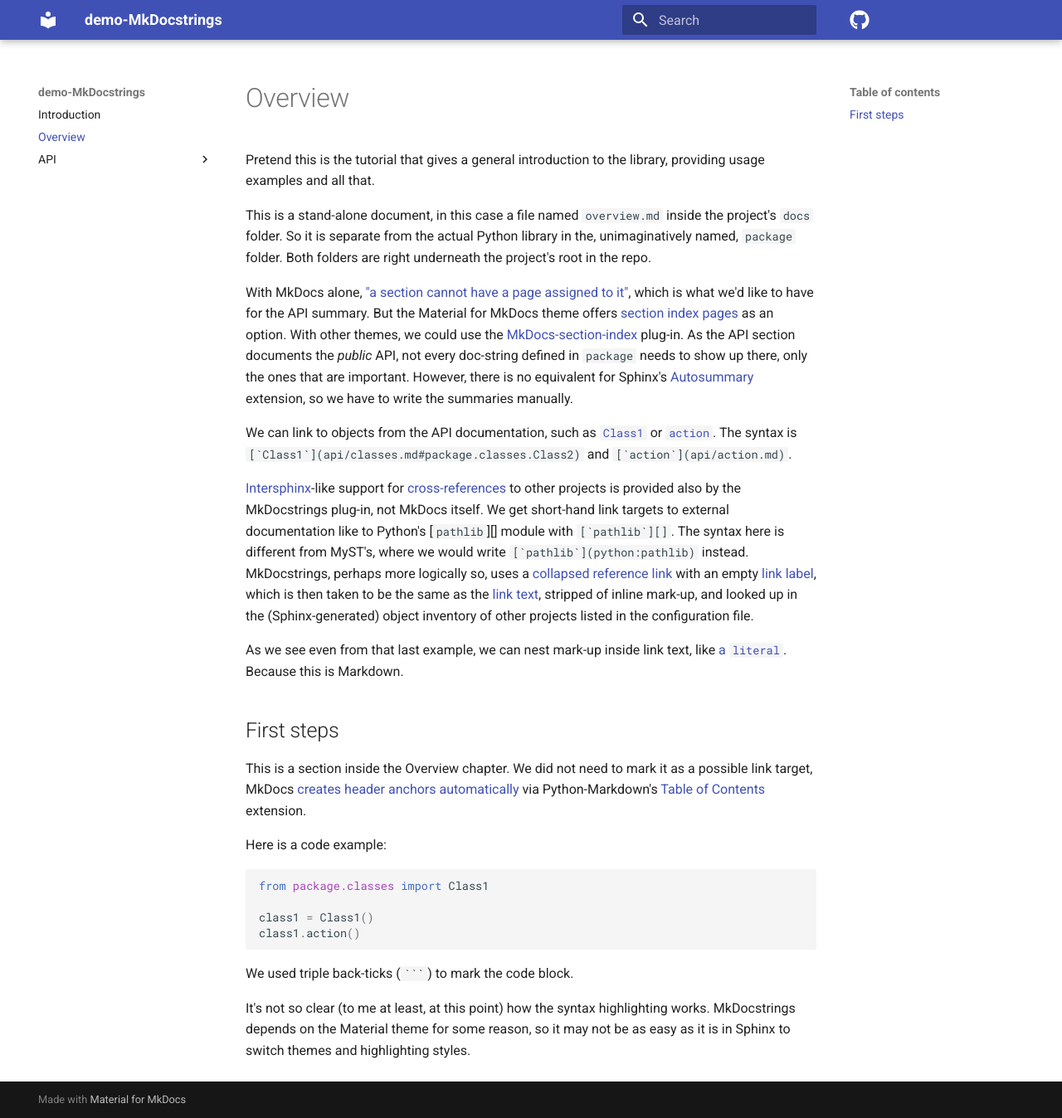
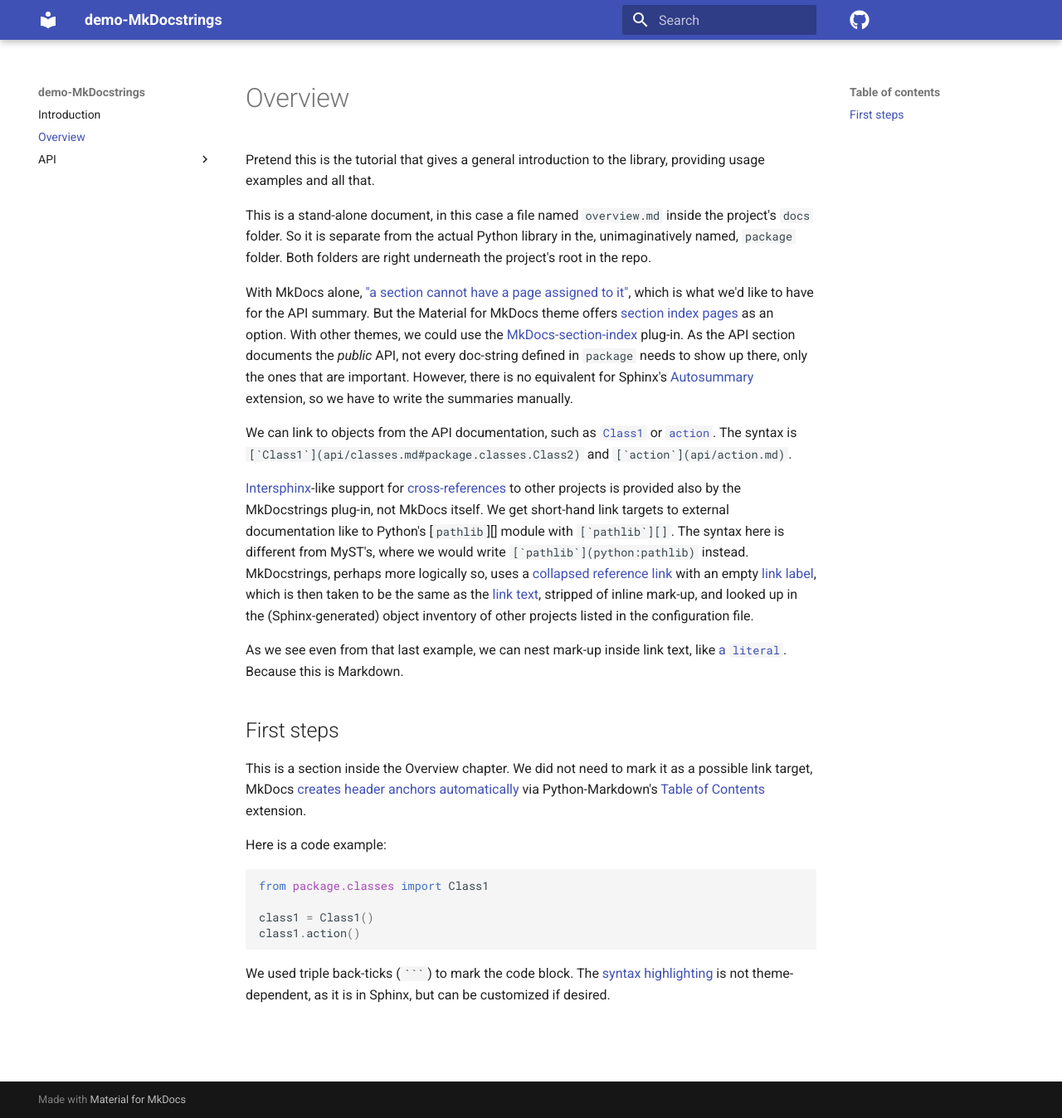
Before and after one commit to john-hen/demo-MkDocstrings, an MkDocs documentation site: the page built from docs/overview.md, in a window 1280 px wide and 1348 px high. Shown: the whole window at 83% size. Built offline with MkDocs 1.6.1 and Material for MkDocs 9.7.7, drawn with Linux system fonts in a browser that asks for light colours; comment, search, counter and statistics services are not loaded.

Commit message:
Simplified remark regarding syntax highlighting.
In response to @pawamoy's comment on initial commit
(02006b0ec55de7621b3bd09a19679b83d3e0a7e2).

````diff
--- a/docs/overview.md
+++ b/docs/overview.md
@@ -53,12 +53,9 @@
 class1.action()
 ```
 
-We used triple back-ticks (` ``` `) to mark the code block.
-
-It's not so clear (to me at least, at this point) how the syntax
-highlighting works. MkDocstrings depends on the Material theme for some
-reason, so it may not be as easy as it is in Sphinx to switch themes and
-highlighting styles.
+We used triple back-ticks (` ``` `) to mark the code block. The [syntax
+highlighting] is not theme-dependent, as it is in Sphinx, but can be
+customized if desired.
 
 [pages]:                    https://www.mkdocs.org/user-guide/writing-your-docs/#configure-pages-and-navigation
 [section index pages]:      https://squidfunk.github.io/mkdocs-material/setup/setting-up-navigation/#section-index-pages
````
Also changed, not shown: other parts of docs/overview.md (+1 -0 lines).
